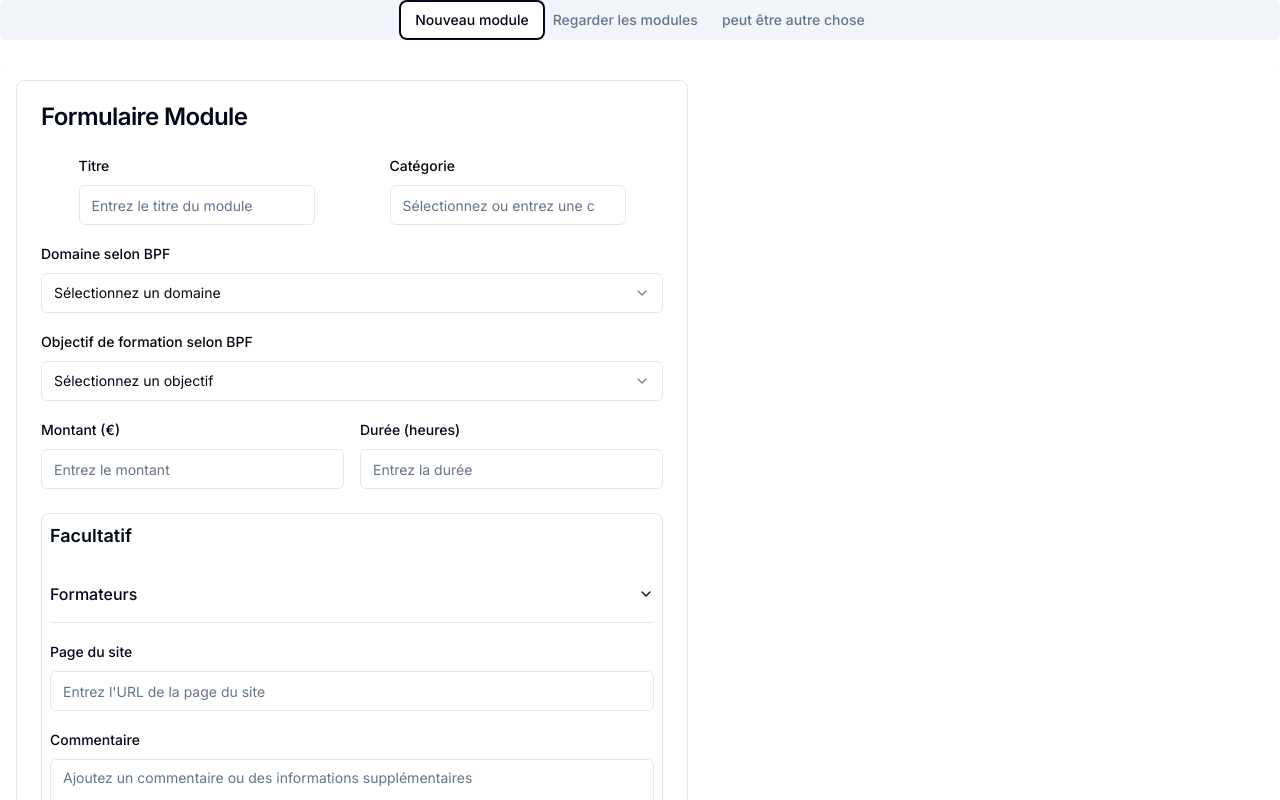
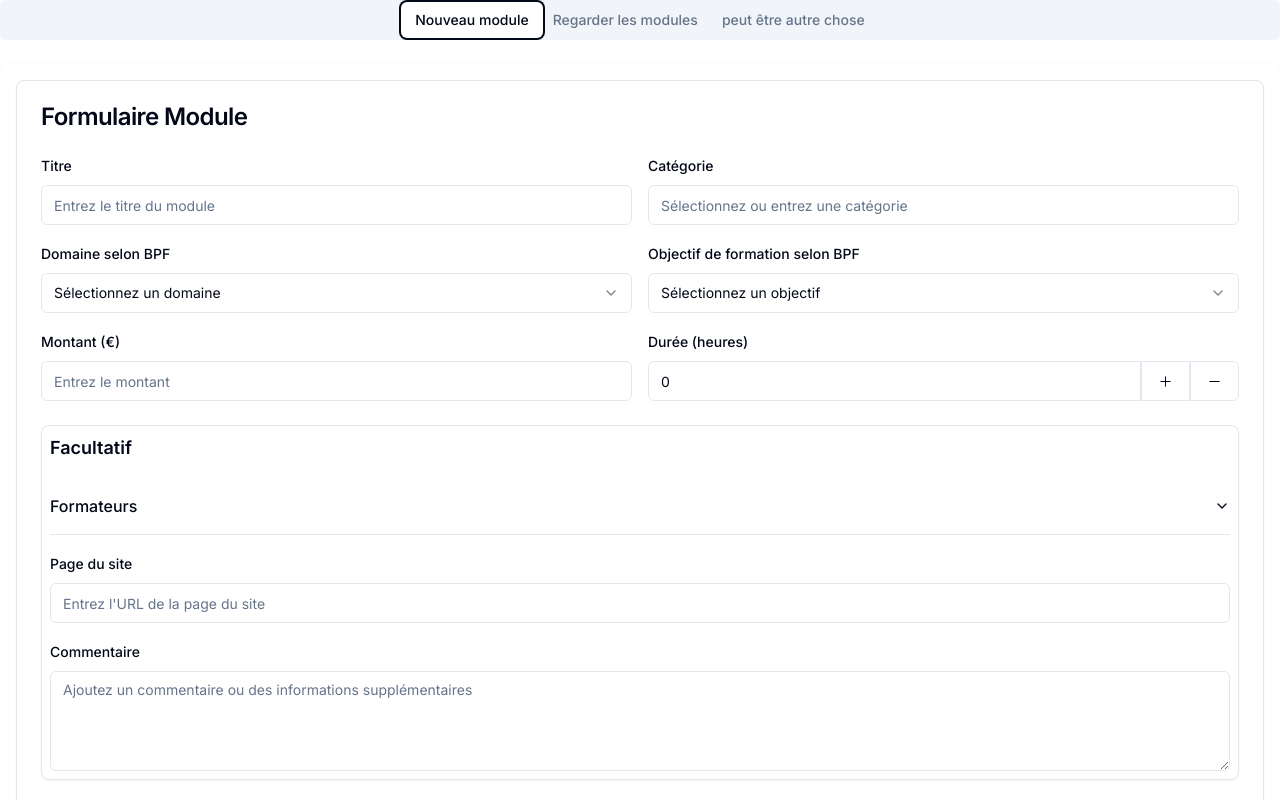
Before and after one commit to Qcucchiara/EvoluFormation-Interface-ERP, a Next.js app: page /modules in a window 1280 px wide. Both pictures are taken after a click on the tab "Nouveau module". Shown: the top 800 px of the page. Built offline with nearby package versions, Linux system fonts and the light colour scheme.

Commit message:
input number

```diff
--- /dev/null
+++ b/src/components/Composites/InputNumber.tsx
@@ -0,0 +1,59 @@
+import React, { useState } from "react";
+import { Label } from "../ui/label";
+import { Input } from "../ui/input";
+import { Button } from "../ui/button";
+import { MinusIcon, PlusIcon } from "@radix-ui/react-icons";
+
+export const InputNumber = ({
+  children,
+  label,
+  step,
+  placeholder,
+  ...props
+}: {
+  children?: React.ReactNode;
+  label: string;
+  step: number | string;
+  placeholder: string;
+}) => {
+  const [value, setValue] = useState<number>(0);
+  return (
+    <div className="space-y-2">
+      <Label htmlFor="duree">{label}</Label>
+      <div className=" flex">
+        <Input
+          className="rounded-r-none [&::-webkit-inner-spin-button]:appearance-none"
+          id="duree"
+          type="number"
+          min="0"
+          value={value}
+          onChange={(e) => setValue(Number(e.target.value))}
+          step={String(step)}
+          placeholder={placeholder}
+          {...props}
+        />
+        <Button
+          className="rounded-none"
+          variant={"outline"}
+          onClick={() => {
+            setValue((prev) => Number(step) + prev);
+          }}
+        >
+          <PlusIcon />
+        </Button>
+        <Button
+          className="rounded-l-none"
+          variant={"outline"}
+          onClick={() => {
+            value - Number(step) >= 0
+              ? setValue((prev) => prev - Number(step))
+              : setValue(0);
+          }}
+        >
+          <MinusIcon />
+        </Button>
+      </div>
+      {children}
+    </div>
+  );
+};
--- a/src/components/Modules/Forms/FormModule.tsx
+++ b/src/components/Modules/Forms/FormModule.tsx
@@ -30,6 +30,8 @@ import { schemaModule } from "@/validator/ModuleValidtor";
 import { yupResolver } from "@hookform/resolvers/yup";
 import InputCheckbox from "@/components/Composites/InputCheckbox";
 import { string } from "yup";
+import { MinusIcon, PlusIcon } from "@radix-ui/react-icons";
+import { InputNumber } from "@/components/Composites/InputNumber";
 
 export const FormModule = () => {
   const [categories] = useState(["Catégorie 1", "Catégorie 2", "Catégorie 3"]);
@@ -65,14 +67,14 @@ export const FormModule = () => {
   }, [formateur]);
 
   return (
-    <Card className="w-full max-w-2xl">
+    <Card className="w-full max-w-7xl">
       <CardHeader>
         <CardTitle>Formulaire Module</CardTitle>
       </CardHeader>
       <form onSubmit={handleSubmit(onSubmit)}>
         <CardContent className="space-y-6">
           <div className="space-y-4">
-            <div className="flex justify-around">
+            <div className="grid grid-cols-2 gap-4">
               <div className="space-y-2">
                 <Label htmlFor="titre">Titre</Label>
                 <Input
@@ -103,6 +105,7 @@ export const FormModule = () => {
                 </datalist>
               </div>
             </div>
+            <div className="grid grid-cols-2 gap-4">
               <div className="space-y-2">
                 <Label htmlFor="domaine">Domaine selon BPF</Label>
                 <Select onValueChange={setDomaineBPF}>
@@ -122,7 +125,9 @@ export const FormModule = () => {
                 )}
               </div>
               <div className="space-y-2">
-              <Label htmlFor="objectif">Objectif de formation selon BPF</Label>
+                <Label htmlFor="objectif">
+                  Objectif de formation selon BPF
+                </Label>
                 <Select onValueChange={setObjectifBPF}>
                   <SelectTrigger id="objectif">
                     <SelectValue placeholder="Sélectionnez un objectif" />
@@ -135,15 +140,16 @@ export const FormModule = () => {
                     ))}
                   </SelectContent>
                 </Select>
+              </div>
               {errors.objectifBPF?.message && watch("objectifBPF") === "" && (
                 <p className="text-red-600">{errors.objectifBPF?.message}</p>
               )}
             </div>
-            <div></div>
             <div className="grid grid-cols-2 gap-4">
               <div className="space-y-2">
                 <Label htmlFor="montant">Montant (€)</Label>
                 <Input
+                  className="[&::-webkit-inner-spin-button]:appearance-none"
                   id="montant"
                   type="number"
                   min="0"
@@ -156,13 +162,10 @@ export const FormModule = () => {
                 )}
               </div>
               <div className="space-y-2">
-                <Label htmlFor="duree">Durée (heures)</Label>
-                <Input
-                  id="duree"
-                  type="number"
-                  min="0"
-                  step="0.5"
-                  placeholder="Entrez la durée"
+                <InputNumber
+                  label={"Durée (heures)"}
+                  step={1}
+                  placeholder={"placeholder test"}
                   {...register("duration")}
                 />
                 {errors.duration?.message && (
--- a/src/components/Modules/Modale/ModaleModuleActions.tsx
+++ b/src/components/Modules/Modale/ModaleModuleActions.tsx
@@ -9,6 +9,7 @@ import {
   DialogTrigger,
 } from "@/components/ui/dialog";
 import { Button } from "@/components/ui/button";
+import { FormModule } from "../Forms/FormModule";
 
 export const ModaleModuleActions = ({
   open,
@@ -41,7 +42,7 @@ export const ModaleModuleActions = ({
               mêmes infos que dans détails, mais avec des input ghost préremplis
             </div>
             <Button variant={"destructive"}>delete</Button>
-            {/* <FormModule /> */}
+            <FormModule />
           </TabsContent>
         </Tabs>
       </DialogContent>
--- a/src/validator/ModuleValidtor.ts
+++ b/src/validator/ModuleValidtor.ts
@@ -1,4 +1,6 @@
 import * as yup from "yup";
+
+let patternTwoDigisAfterComma = /^\d+(\.\d{0,2})?$/;
 
 export const schemaModule = yup.object().shape({
   title: yup
@@ -21,6 +23,16 @@ export const schemaModule = yup.object().shape({
     .number()
     .required("Ce champ est obligatoire")
     .positive()
+    .test(
+      "is-decimal",
+      "The amount should be a decimal with maximum two digits after comma",
+      (val: any) => {
+        if (val != undefined) {
+          return patternTwoDigisAfterComma.test(val);
+        }
+        return true;
+      }
+    )
     .min(0, "Minimum 0"),
   duration: yup
     .number()
```
Also changed, not shown: 1 other file (tests, documents, lock files or other folders). Lines whose indentation alone changed are shown as unchanged.
